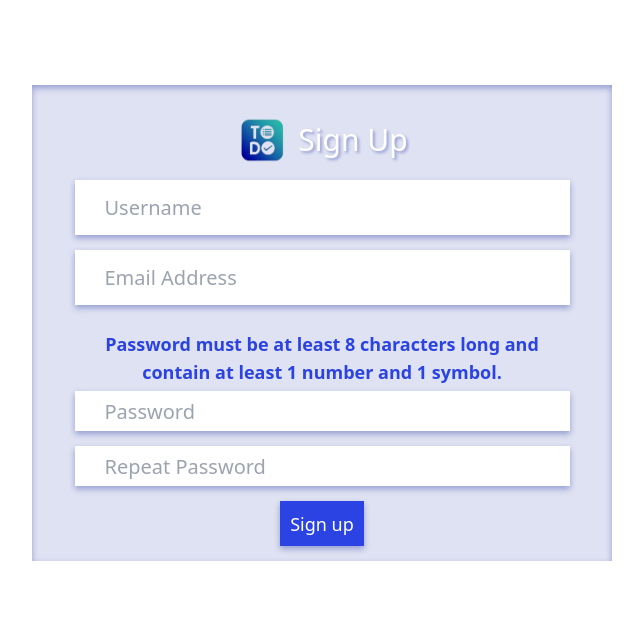
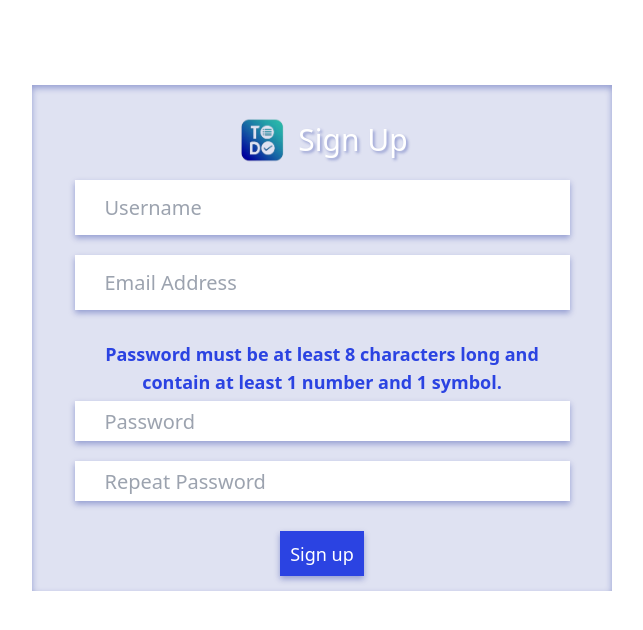
Before and after one commit to Ayomide-Segun/Todo-App, a React (Vite) app in the folder Todo-app-frontend/todoapp/: page /register in a window 1280 px wide. Shown: the top 630 px of the page, without its empty margins (318-961 px from the left). Built offline with nearby package versions, Linux system fonts and the light colour scheme; no server answers.

Commit message:
fixed sizing issue

```diff
--- a/Todo-app-frontend/todoapp/src/Login.css
+++ b/Todo-app-frontend/todoapp/src/Login.css
@@ -19,13 +19,10 @@
     background-color: #071a9420;
     box-shadow: inset 0 3px 6px #071a9458;
 }
-.register-form .authentication-input{
-    height: 55px;
-}
 .password-div{
     height: 20%;
     width: 90%;
-    margin-bottom: 15px;
+    margin-bottom: 20px;
     display: flex;
     flex-direction: column;
 }
@@ -54,13 +51,17 @@
     width: 100%;
 }
 .authentication-input{
-    height: 10%;
+    height: 55px;
     width: 90%;
     border: none;
     box-shadow: 0 3px 6px #071a9458;
     color: rgb(97, 97, 102);
     padding-left: 30px;
-    margin-bottom: 15px;
+    margin-bottom: 20px;
+}
+.login-form .authentication-input{
+    margin-top: 25px;
+    margin-bottom: 0;
 }
 .email{
     height: 45px;
@@ -81,6 +82,7 @@
     padding: 10px;
     box-shadow: 0 3px 6px #071a9458;
     cursor: pointer;
+    margin-top: 10px;
 }
 .authenticate{
     color: white;
@@ -93,6 +95,7 @@ a{
 
 .forgot-password{
     font-size: 15px;
+    margin-bottom: 15px;
 }
 .recovery{
     margin-bottom: 60px;
--- a/Todo-app-frontend/todoapp/src/components/LoginScreen.jsx
+++ b/Todo-app-frontend/todoapp/src/components/LoginScreen.jsx
@@ -90,7 +90,7 @@ export function LoginScreen(props){
                     style={{
                         display: "flex-end",
                         justifyContent: "end",
-                        width: "70%"
+                        width: "90%"
                     }}
                 >
                     <a
```
